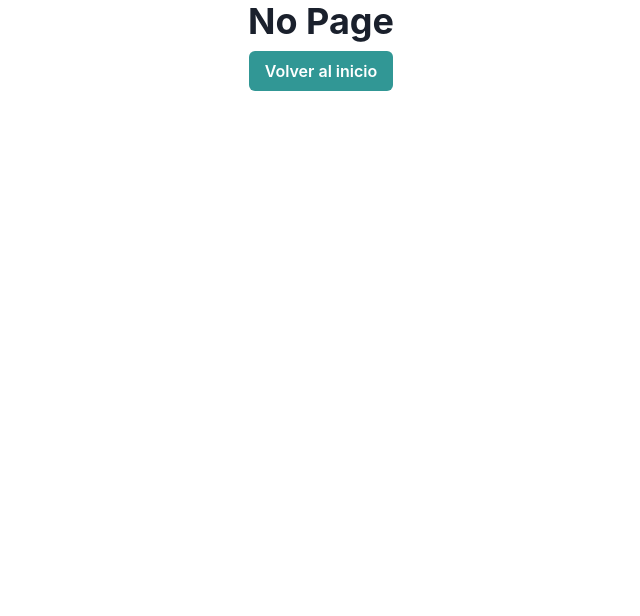
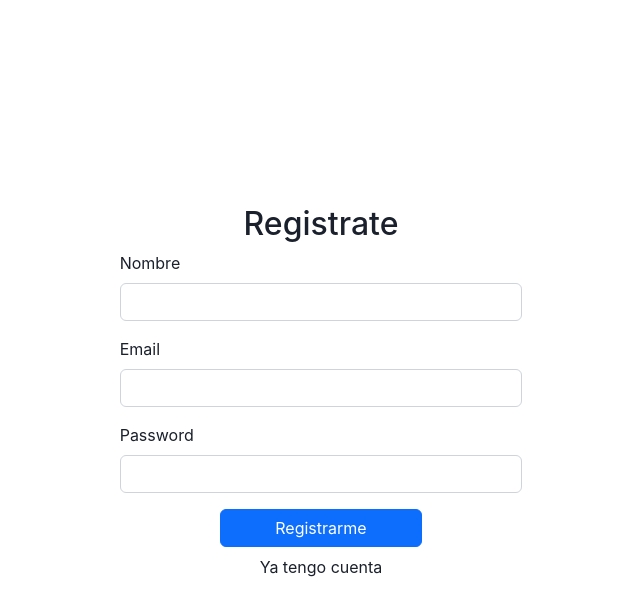
Before and after one commit to gst14/Repo-Hello-React-RollingClases, a React (Create React App) app: page /registro in a window 1280 px wide. Shown: the top 616 px of the page, without its empty margins (319-959 px from the left). Built offline with nearby package versions, Linux system fonts and the light colour scheme.

Commit message:
Register/LoginPage con validaciones

```diff
--- a/package.json
+++ b/package.json
@@ -12,9 +12,11 @@
     "axios": "^1.3.4",
     "bootstrap": "^5.2.3",
     "framer-motion": "^10.10.0",
+    "jwt-decode": "^3.1.2",
     "react": "^18.2.0",
     "react-bootstrap": "^2.7.2",
     "react-dom": "^18.2.0",
+    "react-hook-form": "^7.43.9",
     "react-icons": "^4.8.0",
     "react-scripts": "5.0.1",
     "web-vitals": "^2.1.4"
--- a/src/App.jsx
+++ b/src/App.jsx
@@ -5,7 +5,9 @@ import { NoPage } from "./Pages/NoPage";
 import { SiteUnderContruction } from "./Pages/SiteUnderContruction";
 import { ProductsPage } from "./Pages/ProductsPage";
 import axios from "axios";
-import { FormProduct } from "./components/FormProduct";
+// import { FormProduct } from "./components/FormProduct";
+import { LoginPage } from "./Pages/LoginPage";
+import { RegisterPage } from "./Pages/RegisterPage";
 axios.defaults.baseURL = "http://localhost:8085/api";
 
 export function App() {
@@ -13,6 +15,8 @@ export function App() {
     <ChakraProvider>
       <BrowserRouter>
         <Routes>
+          <Route path="/login" element={<LoginPage />} />
+          <Route path="/registro" element={<RegisterPage />} />
           <Route path="/" element={<HomePage />}>
             <Route path="" element={<SiteUnderContruction />} />
 
--- /dev/null
+++ b/src/Pages/LoginPage.jsx
@@ -0,0 +1,48 @@
+import React from 'react'
+import { Link } from 'react-router-dom'
+import { useForm } from 'react-hook-form'
+export const LoginPage = () => {
+
+  const { register, handleSubmit, formState: { errors } } = useForm()
+
+  const onSubmit = (data) => {
+    if (errors) {
+      console.log(errors)
+      return
+    }
+    console.log(data)
+  }
+
+  return (
+    <div className="container-fluid">
+      <div className="row d-grid align-items-center vh-100">
+        <div className="col-12 col-md-4 offset-md-4">
+          <h2 className='text-center'>Login</h2>
+          <form onSubmit={handleSubmit(onSubmit)}>
+            <div className="mb-3">
+              <label htmlFor="email" className="form-label">
+                Email
+              </label>
+              <input type="email" className="form-control" id="email" name="email" {...register("email",{ required: true })} />
+              {errors?.email && <span className="text-danger">Este campo es requerido</span>}
+            </div>
+            <div className="mb-3">
+              <label htmlFor="password" className="form-label">
+                Password
+              </label>
+              <input type="password" className="form-control" id="password" name="password" {...register("password",{ required: true , pattern: /^(?=.*[a-z])(?=.*[A-Z])(?=.*\d)[a-zA-Z\d]{6,}$/})} />
+              {errors?.password && <span className="text-danger">Este campo es requerido</span>}
+              {errors?.password && errors.password.type === "pattern" && <span className="text-danger">La contraseña debe tener al menos 6 caracteres, una mayuscula y un numero</span>}
+            </div>
+            <div className="mb-3 w-100 d-flex flex-column gap-2 justify-content-center align-items-center">
+              <button type="submit" className="btn btn-primary w-50">
+                Login
+              </button>
+              <Link to={'/registro'}>No tengo cuenta</Link>
+            </div>
+          </form>
+        </div>
+      </div>
+    </div>
+  );
+}
--- /dev/null
+++ b/src/Pages/RegisterPage.jsx
@@ -0,0 +1,57 @@
+import React from 'react'
+import { Link } from 'react-router-dom'
+import { useForm } from 'react-hook-form'
+
+export const RegisterPage = () => {
+
+  const { register, handleSubmit,formState: { errors } } = useForm()
+
+  const onSubmit = (data) => {
+    if (errors) {
+      console.log(errors)
+      return
+    }
+    console.log(data)
+  }
+
+  return (
+    <div className="container-fluid">
+      <div className="row d-grid align-items-center vh-100">
+        <div className="col-12 col-md-4 offset-md-4">
+          <h2 className='text-center'>Registrate</h2>
+          <form onSubmit={handleSubmit(onSubmit)}>
+            <div className="mb-3">
+              <label htmlFor="nombre" className="form-label">
+                Nombre
+              </label>
+              <input type="text" className="form-control" id="nombre" name="nombre" {...register("nombre",{ required: true })} />
+              {errors?.nombre && <span className="text-danger">Este campo es requerido</span>}
+            </div>
+            <div className="mb-3">
+              <label htmlFor="email" className="form-label">
+                Email
+              </label>
+              <input type="email" className="form-control" id="email" name="email" {...register("email",{ required: true , pattern: /^\S+@\S+$/i})} />
+              {errors?.email && <span className="text-danger">Este campo es requerido</span>}
+            </div>
+            <div className="mb-3">
+              <label htmlFor="password" className="form-label">
+                Password
+              </label>
+              {/* contrasena con  */}
+              <input type="password" className="form-control" id="password" name="password" {...register("password",{ required: true , pattern: /^(?=.*[a-z])(?=.*[A-Z])(?=.*\d)[a-zA-Z\d]{6,}$/})} />
+              {errors?.password && errors.password.type === "required" && <span className="text-danger">Este campo es requerido</span>}
+              {errors?.password && errors.password.type === "pattern" && <span className="text-danger">La contraseña debe tener al menos 6 caracteres, una mayuscula y un numero</span>}
+            </div>
+            <div className="mb-3 w-100 d-flex flex-column gap-2 justify-content-center align-items-center">
+              <button type="submit" className="btn btn-primary w-50">
+                Registrarme
+              </button>
+              <Link to={'/login'}>Ya tengo cuenta</Link>
+            </div>
+          </form>
+        </div>
+      </div>
+    </div>
+  )
+}
```
Also changed, not shown: src/utils/tokenIsValid.js (added, +14 -0 lines), 1 other file (tests, documents, lock files or other folders).
